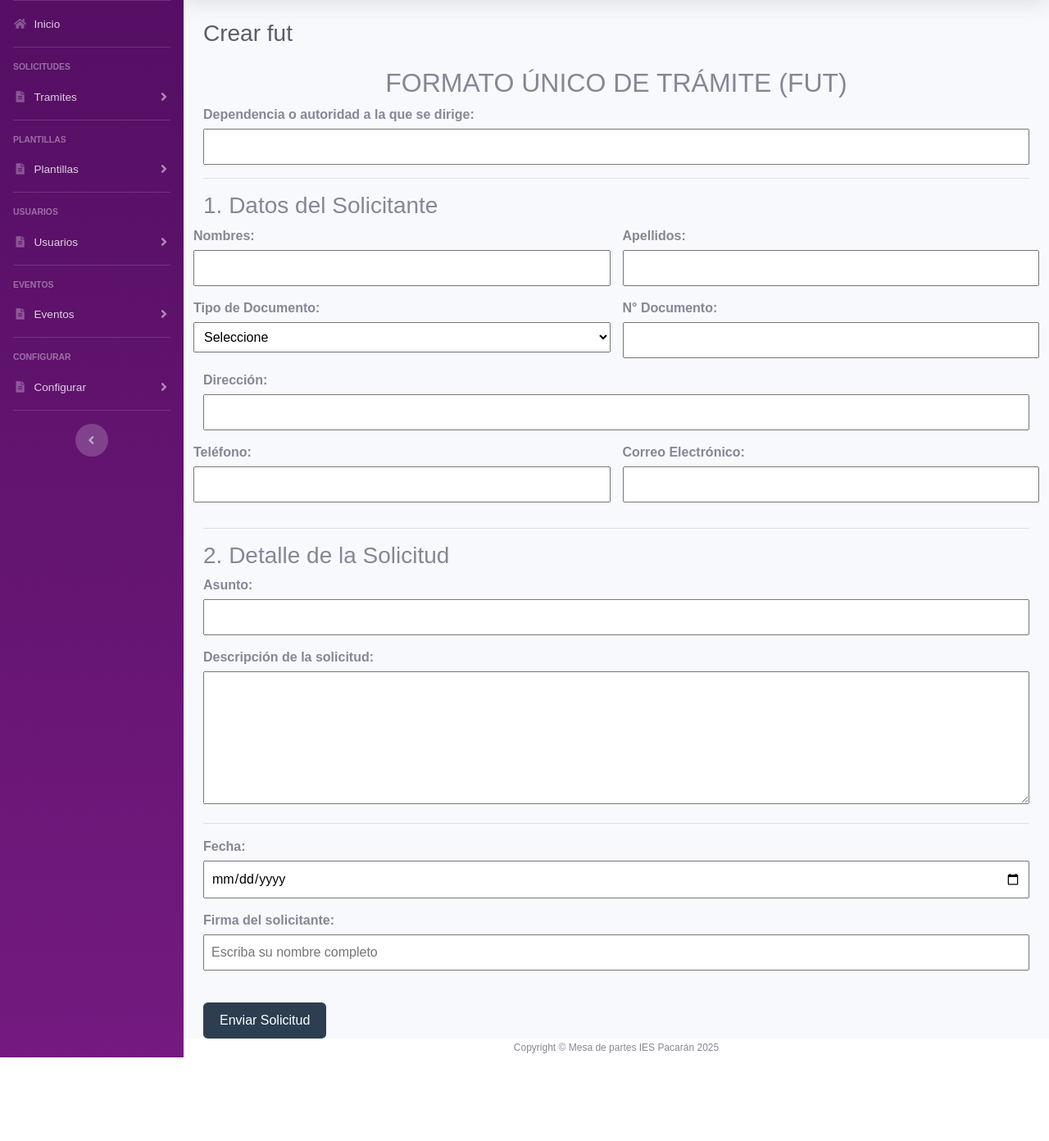
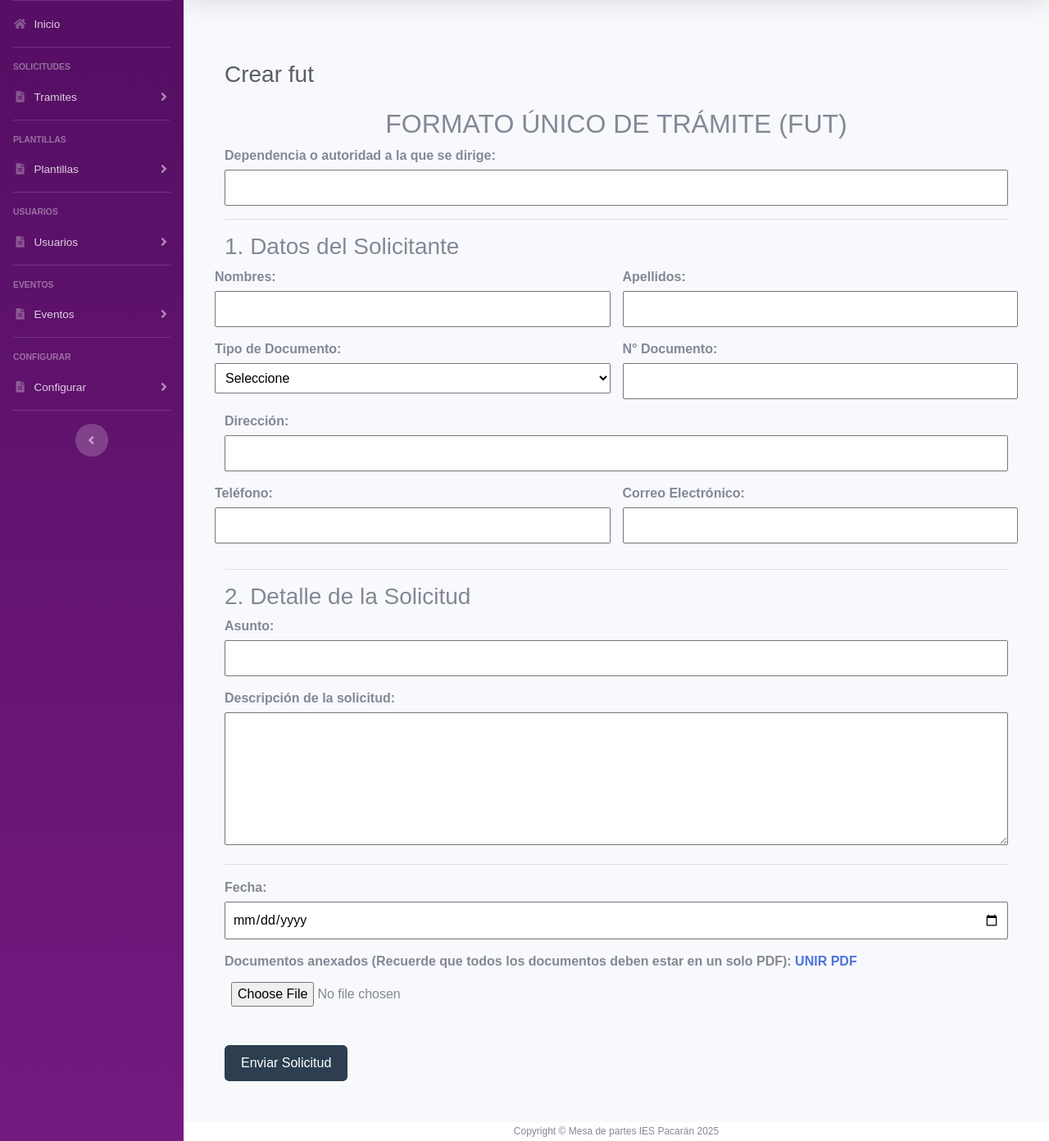
Before and after one commit to ItsRafaelgfc12/mesadepartespacaran, a PHP site: page /views/administrador/home.php?vista=fut/crear in a window 1280 px wide. Shown: the part 70-1462 px from the top of the page at 82% size. Before the commit the page ends 1360 px from the top, so only its background shows below. Run offline with PHP 8.4, Linux system fonts and the light colour scheme; the visitor is signed in with stand-in values (Sample User, id 1).

Commit message:
FUT archivo

```diff
--- a/css/style.css
+++ b/css/style.css
@@ -9,7 +9,10 @@
   background-image: linear-gradient(180deg, #560f64 10%, #741a80 100%);
   background-size: cover;
 }
+.container-fluid{
+    padding: 50px;
 
+}
 
 .bg-login-image {
     position: relative;
--- a/views/administrador/vistas/fut/crear.php
+++ b/views/administrador/vistas/fut/crear.php
@@ -1,6 +1,5 @@
     <h1 class="h3 mb-4 text-gray-800">Crear fut</h1>
 <head>
-    <meta charset="UTF-8">
     <title>Formato Único de Trámite (FUT)</title>
     <style>
         body {
@@ -124,13 +123,13 @@
     </div>
 
     <div class="form-group">
-        <label>Firma del solicitante:</label>
-        <input type="text" name="firma" placeholder="Escriba su nombre completo">
+        <label>Documentos anexados (Recuerde que todos los documentos deben estar en un solo PDF):
+            <a href="https://www.ilovepdf.com/es/unir_pdf" target="_blank">UNIR PDF</a>
+        </label>
+        <input type="file" name="doc_anexado">
     </div>
 
     <br>
     <button type="submit" class="btn">Enviar Solicitud</button>
 
 </form>
-
-</body>
```
